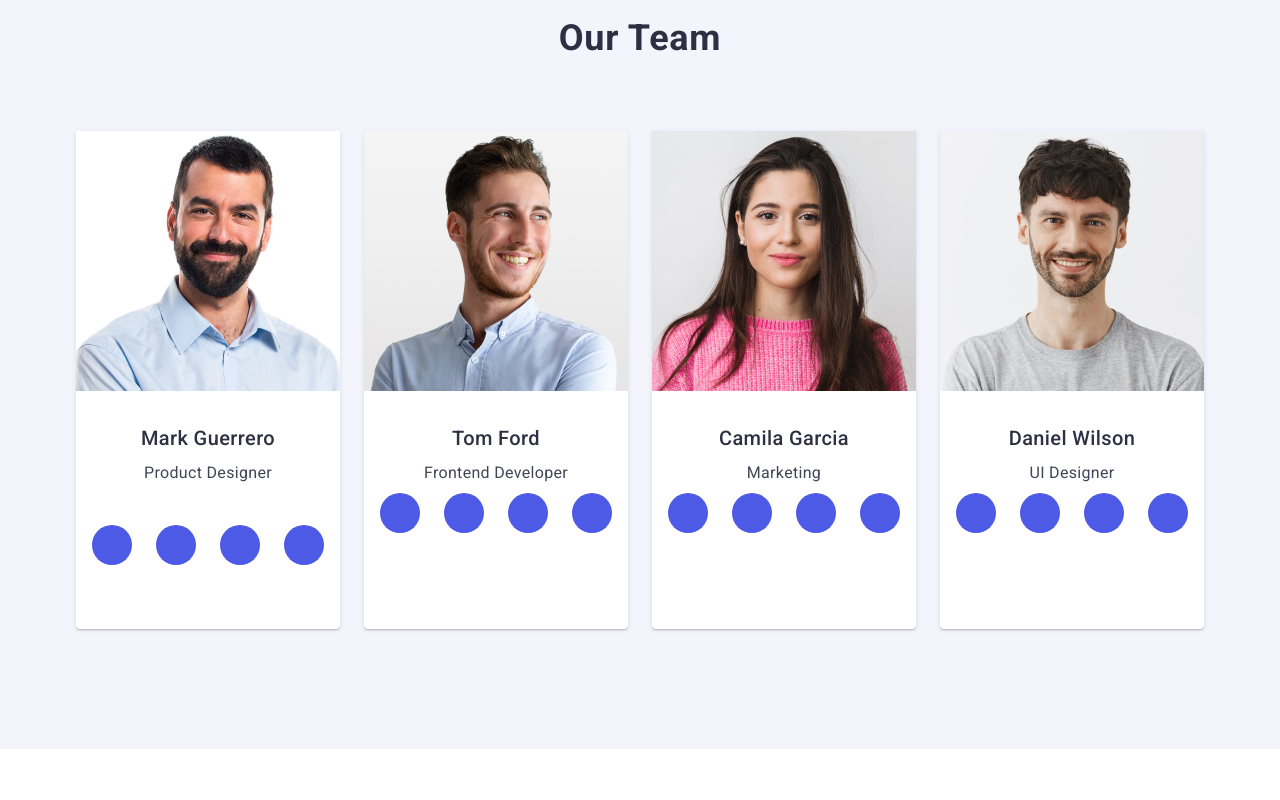
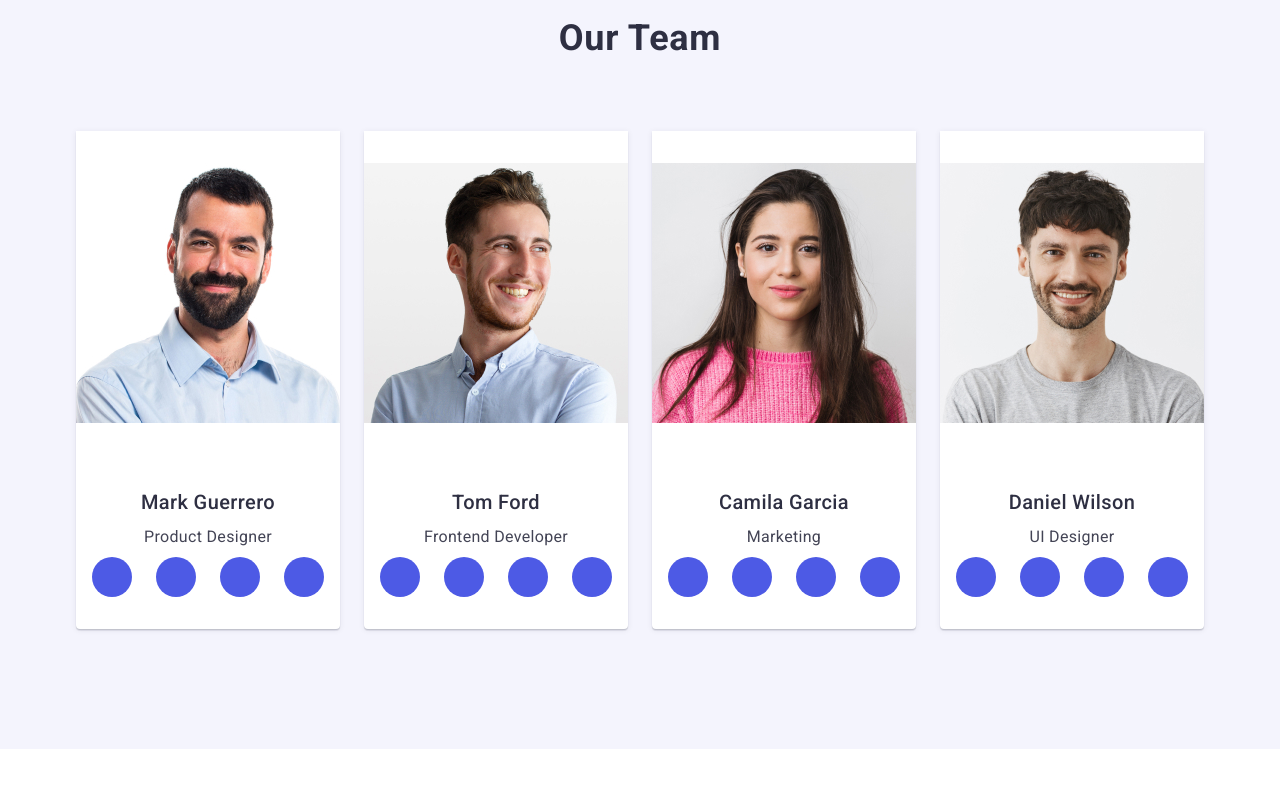
Before and after one commit to Malvina1993/goit-markup-hw-04, a plain HTML site: page index.html in a window 1280 px wide. Shown: the part 1800-2600 px from the top of the page. Drawn offline with nearby package versions, Linux system fonts and the light colour scheme.

Commit message:
added change 8

```diff
--- a/css/styles.css
+++ b/css/styles.css
@@ -141,7 +141,6 @@ p {
     padding-top: 188px;
     padding-bottom: 188px;
 
-   /* background-color: #2e2f42;*/
     background-image: linear-gradient(rgba(46, 47, 66, 0.7), rgba(46, 47, 66, 0.7)), url(../images/img-name.jpg);
     max-width: 1440px;
     background-repeat: no-repeat;
@@ -272,6 +271,10 @@ p {
 
 }
 
+.img-team {
+    padding: 32px 0;
+}
+
 .team-name {
     padding: 32px 16px;
     border-radius: 0px 0px 4px 4px;
@@ -298,9 +301,6 @@ p {
     margin-bottom: 8px;
 }
 
-.social-icon-container {
-    padding: 32px 0;
-}
 
 .social-list{
     justify-content: center;
--- a/index.html
+++ b/index.html
@@ -133,7 +133,10 @@
                 <h2 class="title-section">Our Team</h2>
                 <ul class="list second-li">
                     <li class="bgr-list">
-                        <img  src="./images/img.jpg" alt="Product Designer" width="264">
+                        <div class="img-team">
+                            <img  src="./images/img.jpg" alt="Product Designer" width="264">
+                        </div>
+
 
                         <div class="team-name">
                             <h3 class="title-team">Mark Guerrero</h3>
@@ -178,7 +181,10 @@
                     </li>
 
                     <li class="bgr-list">
-                        <img src="./images/img(1).jpg" alt="Frontend Developer" width="264">
+                        <div class="img-team">
+                            <img src="./images/img(1).jpg" alt="Frontend Developer" width="264">
+                        </div>
+
                         <div class="team-name" >
                             <h3 class="title-team">Tom Ford</h3>
                             <p class="paragr-team">Frontend Developer</p>
@@ -216,7 +222,10 @@
                     </li>
 
                     <li class="bgr-list">
-                        <img src="./images/img(3).jpg" alt="Marketing" width="264">
+                        <div class="img-team">
+                            <img src="./images/img(3).jpg" alt="Marketing" width="264">
+                        </div>
+
                         <div class="team-name">
                             <h3 class="title-team">Camila Garcia</h3>
                             <p class="paragr-team">Marketing</p>
@@ -254,7 +263,10 @@
                     </li>
 
                     <li class="bgr-list">
-                        <img src="./images/img(2).jpg" alt="UI Designer" width="264">
+                        <div class="img-team">
+                            <img src="./images/img(2).jpg" alt="UI Designer" width="264">
+                        </div>
+
                         <div class="team-name">
                             <h3 class="title-team">Daniel Wilson</h3>
                             <p class="paragr-team">UI Designer</p>
```
